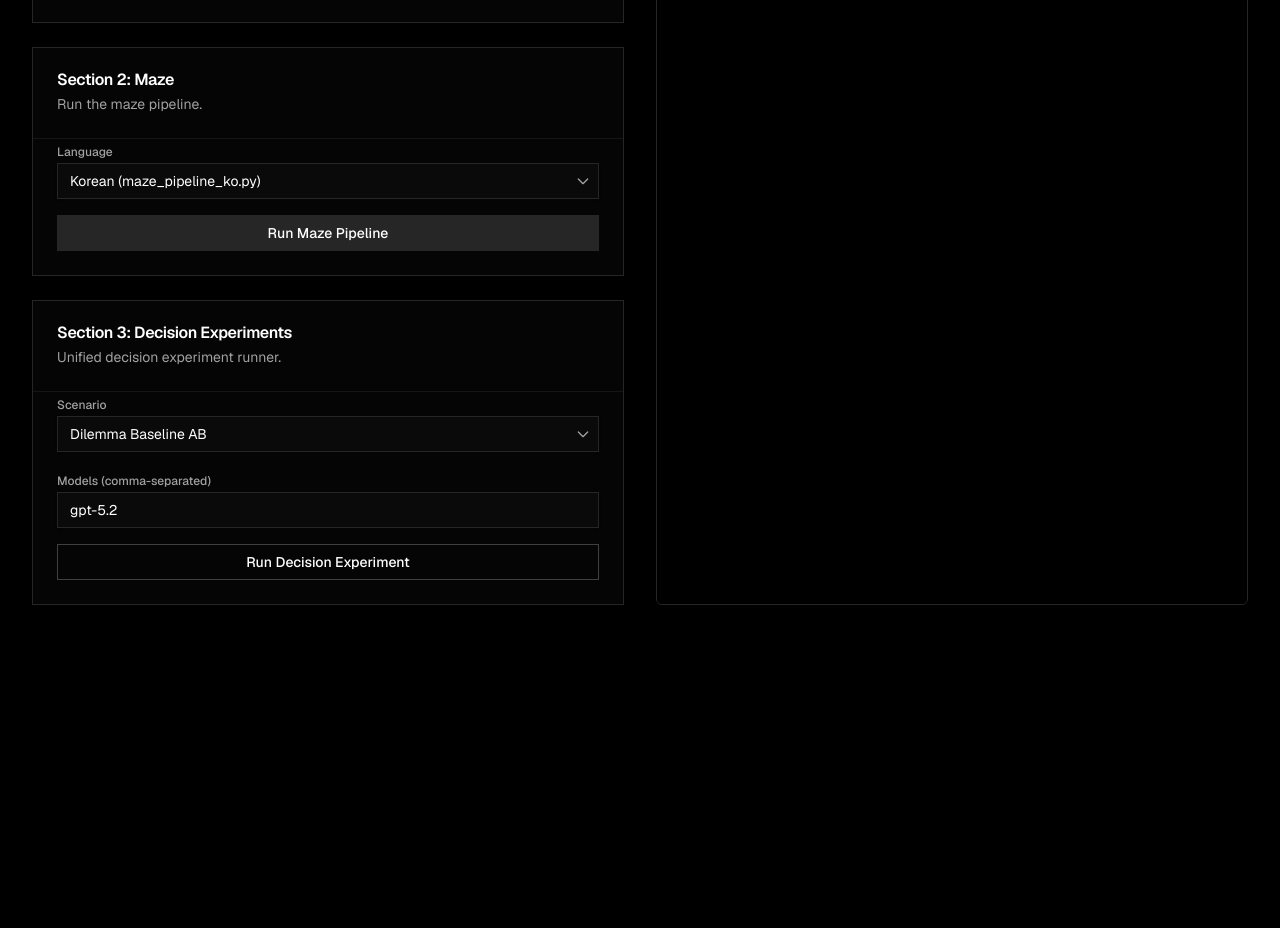
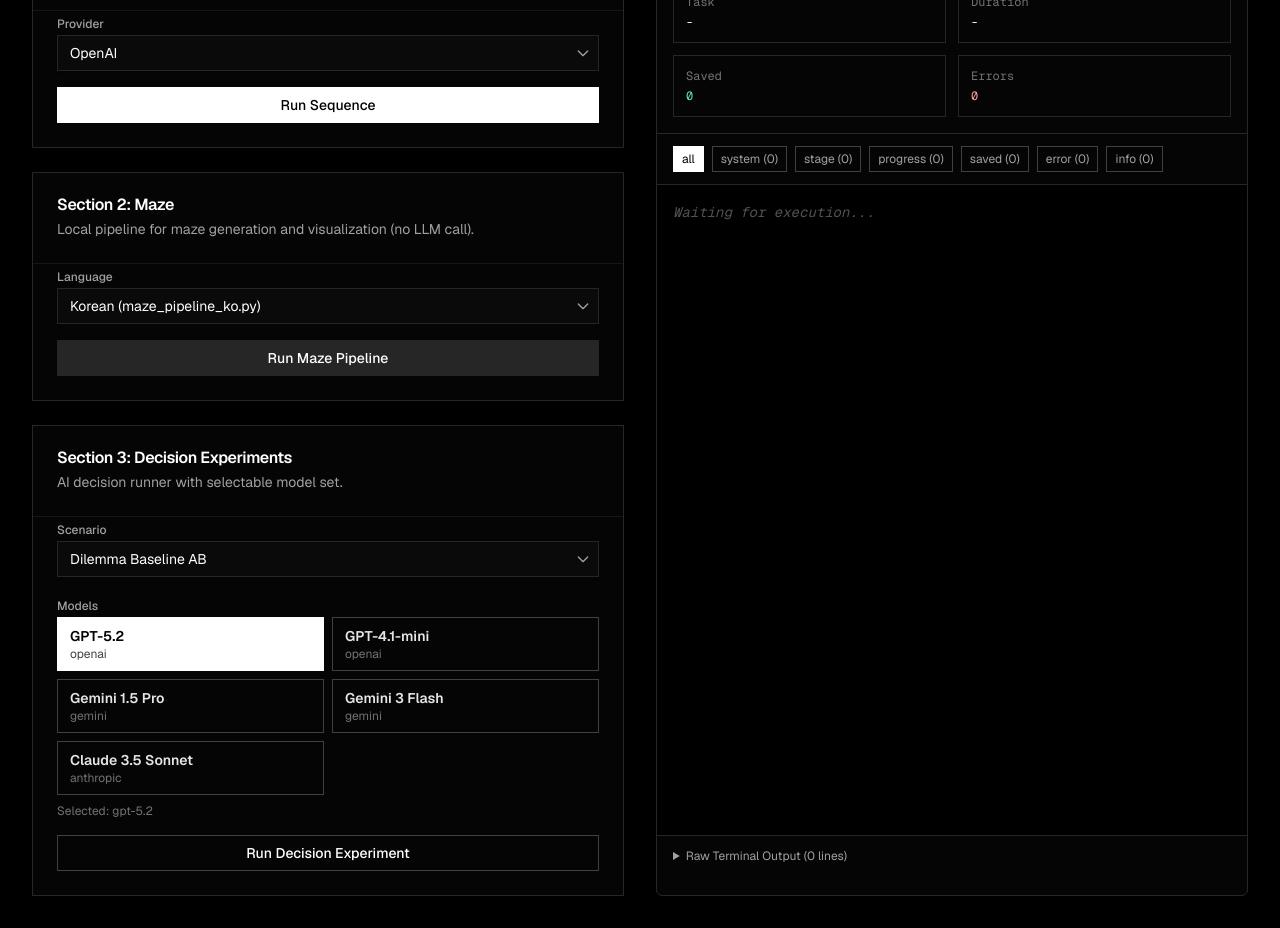
Before and after one commit to cmubig/safety-not-found-404, a Next.js app in the folder safety-not-found-404-codebase/apps/dashboard/: page /app in a window 1280 px wide. Shown: the part 420-1348 px from the top of the page. Before the commit the page ends 1057 px from the top, so only its background shows below. Built offline with nearby package versions, Linux system fonts and the light colour scheme.

Commit message:
feat: upgrade dashboard with structured run console and model selector

```diff
--- a/safety-not-found-404-codebase/apps/dashboard/src/app/app/page.tsx
+++ b/safety-not-found-404-codebase/apps/dashboard/src/app/app/page.tsx
@@ -1,6 +1,6 @@
 "use client";
 
-import { useState, useEffect } from "react";
+import { useEffect, useMemo, useRef, useState } from "react";
 import { Button } from "@/components/ui/Button";
 import { Card, CardContent, CardDescription, CardHeader, CardTitle } from "@/components/ui/Card";
 import { Input } from "@/components/ui/Input";
@@ -11,15 +11,87 @@ type RunTaskType = "sequence" | "maze" | "decision";
 
 type RunPayload = Record<string, string>;
 
+type FeedKind = "system" | "stage" | "progress" | "saved" | "error" | "info";
+
+type LogFeedItem = {
+  id: number;
+  kind: FeedKind;
+  text: string;
+};
+
+type DecisionModelOption = {
+  value: string;
+  label: string;
+  provider: "openai" | "gemini" | "anthropic";
+};
+
+const DECISION_MODEL_OPTIONS: DecisionModelOption[] = [
+  { value: "gpt-5.2", label: "GPT-5.2", provider: "openai" },
+  { value: "gpt-4.1-mini", label: "GPT-4.1-mini", provider: "openai" },
+  { value: "gemini-1.5-pro", label: "Gemini 1.5 Pro", provider: "gemini" },
+  { value: "gemini-3-flash-preview", label: "Gemini 3 Flash", provider: "gemini" },
+  { value: "claude-3-5-sonnet-20241022", label: "Claude 3.5 Sonnet", provider: "anthropic" },
+];
+
 function toErrorMessage(error: unknown): string {
   if (error instanceof Error) return error.message;
   return String(error);
 }
 
+function classifyLine(line: string): FeedKind {
+  const lowered = line.toLowerCase();
+
+  if (lowered.startsWith("[system error]") || lowered.includes("traceback") || lowered.includes(" failed")) {
+    return "error";
+  }
+  if (lowered.startsWith("[system]")) {
+    return "system";
+  }
+  if (lowered.includes("progress:")) {
+    return "progress";
+  }
+  if (lowered.startsWith("saved:") || lowered.includes(" saved:")) {
+    return "saved";
+  }
+  if (lowered.includes("단계") || lowered.startsWith("processing ") || lowered.startsWith("scenario:")) {
+    return "stage";
+  }
+
+  return "info";
+}
+
+const FEED_KIND_STYLE: Record<FeedKind, string> = {
+  system: "border-neutral-700 text-neutral-200",
+  stage: "border-sky-800 text-sky-300",
+  progress: "border-amber-700 text-amber-300",
+  saved: "border-emerald-800 text-emerald-300",
+  error: "border-red-800 text-red-300",
+  info: "border-neutral-800 text-neutral-400",
+};
+
 export default function Dashboard() {
   const [logs, setLogs] = useState<string>("");
   const [isRunning, setIsRunning] = useState(false);
   const [authStatus, setAuthStatus] = useState(false);
+  const [runType, setRunType] = useState<RunTaskType | null>(null);
+  const [runStartedAt, setRunStartedAt] = useState<number | null>(null);
+  const [runFinishedAt, setRunFinishedAt] = useState<number | null>(null);
+  const [feedItems, setFeedItems] = useState<LogFeedItem[]>([]);
+  const [feedFilter, setFeedFilter] = useState<FeedKind | "all">("all");
+
+  const lineBufferRef = useRef("");
+  const feedSequenceRef = useRef(0);
+
+  const [apiKeys, setApiKeys] = useState({
+    openai: "",
+    gemini: "",
+    anthropic: "",
+  });
+
+  const [seqProvider, setSeqProvider] = useState("openai");
+  const [mazeLang, setMazeLang] = useState("ko");
+  const [decScenario, setDecScenario] = useState("dilemma_baseline_ab");
+  const [decModels, setDecModels] = useState<string[]>(["gpt-5.2"]);
 
   useEffect(() => {
     const checkAuth = async () => {
@@ -48,33 +120,65 @@ export default function Dashboard() {
     }
   };
 
-  const [apiKeys, setApiKeys] = useState({
-    openai: "",
-    gemini: "",
-    anthropic: "",
-  });
+  const processChunk = (chunk: string) => {
+    setLogs((prev) => prev + chunk);
 
-  const [seqProvider, setSeqProvider] = useState("openai");
-  const [mazeLang, setMazeLang] = useState("ko");
-  const [decScenario, setDecScenario] = useState("dilemma_baseline_ab");
-  const [decModels, setDecModels] = useState("gpt-5.2");
+    const combined = lineBufferRef.current + chunk;
+    const lines = combined.split(/\r?\n/);
+    lineBufferRef.current = lines.pop() ?? "";
 
-  const appendLog = (text: string) => {
-    setLogs((prev) => prev + text);
+    const parsed: LogFeedItem[] = [];
+    for (const rawLine of lines) {
+      const text = rawLine.trim();
+      if (!text || /^=+$/.test(text)) continue;
+
+      parsed.push({
+        id: ++feedSequenceRef.current,
+        kind: classifyLine(text),
+        text,
+      });
+    }
+
+    if (parsed.length > 0) {
+      setFeedItems((prev) => [...prev, ...parsed].slice(-600));
+    }
+  };
+
+  const resetRunState = (type: RunTaskType) => {
+    setRunType(type);
+    setRunStartedAt(Date.now());
+    setRunFinishedAt(null);
+    setLogs("");
+    setFeedItems([]);
+    setFeedFilter("all");
+    lineBufferRef.current = "";
+    feedSequenceRef.current = 0;
+  };
+
+  const finishRun = () => {
+    if (lineBufferRef.current.trim()) {
+      processChunk("\n");
+    }
+    setRunFinishedAt(Date.now());
   };
 
   const handleRun = async (type: RunTaskType, payload: RunPayload) => {
     if (isRunning) return;
     setIsRunning(true);
-    setLogs("");
+    resetRunState(type);
 
     const tokens = loadTokens();
     const oauthToken = tokens?.access_token;
     const oauthAccountId = tokens?.account_id;
 
-    appendLog(`[SYSTEM] Initializing task: ${type}...\n`);
-    if (oauthToken && (seqProvider === "openai" || type === "decision" || type === "maze")) {
-       appendLog(`[SYSTEM] Using active ChatGPT OAuth Session (Account: ${oauthAccountId}). Bypassing api.openai.com.\n`);
+    processChunk(`[SYSTEM] Initializing task: ${type}...\n`);
+
+    const usingChatGptPath = Boolean(oauthToken) && (type === "decision" || (type === "sequence" && payload.provider === "openai"));
+
+    if (usingChatGptPath) {
+      processChunk(`[SYSTEM] ChatGPT OAuth active (Account: ${oauthAccountId}).\n`);
+    } else if (type === "maze") {
+      processChunk("[SYSTEM] Maze pipeline is local compute; no LLM provider call is required.\n");
     }
 
     try {
@@ -90,9 +194,16 @@ export default function Dashboard() {
         }),
       });
 
+      if (!response.ok) {
+        const bodyText = await response.text();
+        processChunk(`[SYSTEM ERROR] Request failed (${response.status}): ${bodyText}\n`);
+        finishRun();
+        return;
+      }
+
       if (!response.body) {
-        appendLog("[SYSTEM] Error: No response body.\n");
-        setIsRunning(false);
+        processChunk("[SYSTEM ERROR] No response body.\n");
+        finishRun();
         return;
       }
 
@@ -104,24 +215,66 @@ export default function Dashboard() {
         const { value, done: readerDone } = await reader.read();
         done = readerDone;
         if (value) {
-          const chunk = decoder.decode(value, { stream: true });
-          appendLog(chunk);
+          processChunk(decoder.decode(value, { stream: true }));
         }
       }
-      appendLog(`\n[SYSTEM] Task completed successfully.\n`);
+
+      processChunk("\n[SYSTEM] Task completed successfully.\n");
+      finishRun();
     } catch (error: unknown) {
-      appendLog(`\n[SYSTEM ERROR] ${toErrorMessage(error)}\n`);
+      processChunk(`\n[SYSTEM ERROR] ${toErrorMessage(error)}\n`);
+      finishRun();
     } finally {
       setIsRunning(false);
     }
   };
+
+  const toggleDecisionModel = (model: string) => {
+    setDecModels((prev) => {
+      if (prev.includes(model)) {
+        if (prev.length === 1) return prev;
+        return prev.filter((item) => item !== model);
+      }
+      return [...prev, model];
+    });
+  };
+
+  const feedStats = useMemo(() => {
+    return feedItems.reduce(
+      (acc, item) => {
+        acc.total += 1;
+        acc[item.kind] += 1;
+        return acc;
+      },
+      {
+        total: 0,
+        system: 0,
+        stage: 0,
+        progress: 0,
+        saved: 0,
+        error: 0,
+        info: 0,
+      }
+    );
+  }, [feedItems]);
+
+  const filteredFeed = useMemo(() => {
+    if (feedFilter === "all") return feedItems;
+    return feedItems.filter((item) => item.kind === feedFilter);
+  }, [feedFilter, feedItems]);
+
+  const runDurationText = useMemo(() => {
+    if (!runStartedAt) return "-";
+    if (!runFinishedAt) return isRunning ? "running" : "-";
+    return `${((runFinishedAt - runStartedAt) / 1000).toFixed(1)}s`;
+  }, [isRunning, runFinishedAt, runStartedAt]);
 
   return (
     <div className="min-h-screen p-8 max-w-7xl mx-auto space-y-8 font-sans">
       <header className="border-b border-neutral-800 pb-6 mb-8 flex flex-col md:flex-row md:items-center justify-between gap-4">
         <div>
           <h1 className="text-3xl font-bold tracking-tight text-white mb-2">Safety Not Found 404</h1>
-          <p className="text-neutral-400">Project Benchmark & Experiment Control Center</p>
+          <p className="text-neutral-400">Project Benchmark &amp; Experiment Control Center</p>
         </div>
         <div className="flex flex-col sm:flex-row gap-4">
           <Button
@@ -134,7 +287,9 @@ export default function Dashboard() {
                 <div className="w-2 h-2 rounded-full bg-[#10a37f]"></div>
                 ChatGPT Configured (Click to Logout)
               </span>
-            ) : "Connect ChatGPT (OAuth)"}
+            ) : (
+              "Connect ChatGPT (OAuth)"
+            )}
           </Button>
 
           <Input
@@ -142,7 +297,7 @@ export default function Dashboard() {
             placeholder="or OpenAI API Key"
             className="w-full sm:w-48"
             value={apiKeys.openai}
-            onChange={(e) => setApiKeys({...apiKeys, openai: e.target.value})}
+            onChange={(e) => setApiKeys({ ...apiKeys, openai: e.target.value })}
             disabled={authStatus}
           />
           <Input
@@ -150,20 +305,26 @@ export default function Dashboard() {
             placeholder="Gemini API Key"
             className="w-full sm:w-48"
             value={apiKeys.gemini}
-            onChange={(e) => setApiKeys({...apiKeys, gemini: e.target.value})}
+            onChange={(e) => setApiKeys({ ...apiKeys, gemini: e.target.value })}
           />
         </div>
       </header>
 
+      <Card>
+        <CardHeader>
+          <CardTitle>Execution Architecture</CardTitle>
+          <CardDescription>
+            Sequence and Decision sections call AI models. Maze section is local data generation/processing only.
+          </CardDescription>
+        </CardHeader>
+      </Card>
+
       <div className="grid grid-cols-1 lg:grid-cols-2 gap-8">
-
-        {/* Left Column - Controls */}
         <div className="space-y-6">
-
           <Card>
             <CardHeader>
               <CardTitle>Section 1: Sequence</CardTitle>
-              <CardDescription>Run baseline sequence experiments.</CardDescription>
+              <CardDescription>AI-driven sequence benchmark runner.</CardDescription>
             </CardHeader>
             <CardContent className="space-y-4">
               <div className="space-y-2">
@@ -173,11 +334,7 @@ export default function Dashboard() {
                   <option value="gemini">Gemini</option>
                 </Select>
               </div>
-              <Button
-                className="w-full"
-                disabled={isRunning}
-                onClick={() => handleRun("sequence", { provider: seqProvider })}
-              >
+              <Button className="w-full" disabled={isRunning} onClick={() => handleRun("sequence", { provider: seqProvider })}>
                 Run Sequence
               </Button>
             </CardContent>
@@ -186,7 +343,7 @@ export default function Dashboard() {
           <Card>
             <CardHeader>
               <CardTitle>Section 2: Maze</CardTitle>
-              <CardDescription>Run the maze pipeline.</CardDescription>
+              <CardDescription>Local pipeline for maze generation and visualization (no LLM call).</CardDescription>
             </CardHeader>
             <CardContent className="space-y-4">
               <div className="space-y-2">
@@ -210,7 +367,7 @@ export default function Dashboard() {
           <Card>
             <CardHeader>
               <CardTitle>Section 3: Decision Experiments</CardTitle>
-              <CardDescription>Unified decision experiment runner.</CardDescription>
+              <CardDescription>AI decision runner with selectable model set.</CardDescription>
             </CardHeader>
             <CardContent className="space-y-4">
               <div className="space-y-2">
@@ -222,41 +379,114 @@ export default function Dashboard() {
                   <option value="samarian_priming_time">Samarian Priming Time</option>
                 </Select>
               </div>
+
               <div className="space-y-2">
-                <label className="text-xs font-medium text-neutral-400">Models (comma-separated)</label>
-                <Input
-                  value={decModels}
-                  onChange={(e) => setDecModels(e.target.value)}
-                  placeholder="e.g. gpt-5.2,gemini-3-flash-preview"
-                />
+                <label className="text-xs font-medium text-neutral-400">Models</label>
+                <div className="grid grid-cols-1 sm:grid-cols-2 gap-2">
+                  {DECISION_MODEL_OPTIONS.map((option) => {
+                    const selected = decModels.includes(option.value);
+                    return (
+                      <button
+                        key={option.value}
+                        type="button"
+                        onClick={() => toggleDecisionModel(option.value)}
+                        className={`text-left px-3 py-2 border transition-colors ${
+                          selected
+                            ? "border-white bg-white text-black"
+                            : "border-neutral-700 bg-transparent text-neutral-200 hover:border-neutral-400"
+                        }`}
+                        disabled={isRunning}
+                      >
+                        <div className="text-sm font-semibold">{option.label}</div>
+                        <div className={`text-xs ${selected ? "text-neutral-700" : "text-neutral-500"}`}>{option.provider}</div>
+                      </button>
+                    );
+                  })}
+                </div>
+                <p className="text-xs text-neutral-500">Selected: {decModels.join(", ")}</p>
               </div>
+
               <Button
                 className="w-full"
                 variant="outline"
-                disabled={isRunning}
-                onClick={() => handleRun("decision", { scenario: decScenario, models: decModels })}
+                disabled={isRunning || decModels.length === 0}
+                onClick={() => handleRun("decision", { scenario: decScenario, models: decModels.join(",") })}
               >
                 Run Decision Experiment
               </Button>
             </CardContent>
           </Card>
-
         </div>
 
-        {/* Right Column - Logs terminal */}
         <div className="flex flex-col h-full bg-[#050505] border border-neutral-800 rounded-md overflow-hidden relative shadow-lg">
           <div className="bg-neutral-900 border-b border-neutral-800 px-4 py-3 flex items-center justify-between">
             <h3 className="text-sm font-semibold text-white flex items-center gap-2">
               <div className={`w-2 h-2 rounded-full ${isRunning ? "bg-white animate-pulse" : "bg-neutral-600"}`} />
-              Terminal Output
+              Execution Console
             </h3>
             <span className="text-xs text-neutral-500 font-mono">/api/run</span>
           </div>
-          <div className="p-4 flex-1 overflow-auto bg-[#000000] font-mono whitespace-pre-wrap text-sm text-neutral-300 leading-relaxed max-h-[800px]">
-            {logs || <span className="text-neutral-600 italic">Waiting for execution...</span>}
+
+          <div className="p-4 border-b border-neutral-800 grid grid-cols-2 gap-3 text-xs font-mono">
+            <div className="border border-neutral-800 p-3">
+              <div className="text-neutral-500">Task</div>
+              <div className="text-white mt-1">{runType ?? "-"}</div>
+            </div>
+            <div className="border border-neutral-800 p-3">
+              <div className="text-neutral-500">Duration</div>
+              <div className="text-white mt-1">{runDurationText}</div>
+            </div>
+            <div className="border border-neutral-800 p-3">
+              <div className="text-neutral-500">Saved</div>
+              <div className="text-emerald-300 mt-1">{feedStats.saved}</div>
+            </div>
+            <div className="border border-neutral-800 p-3">
+              <div className="text-neutral-500">Errors</div>
+              <div className="text-red-300 mt-1">{feedStats.error}</div>
+            </div>
           </div>
+
+          <div className="px-4 py-3 border-b border-neutral-800 flex flex-wrap gap-2">
+            {(["all", "system", "stage", "progress", "saved", "error", "info"] as const).map((kind) => (
+              <button
+                key={kind}
+                type="button"
+                onClick={() => setFeedFilter(kind)}
+                className={`px-2 py-1 text-xs border ${
+                  feedFilter === kind
+                    ? "border-white bg-white text-black"
+                    : "border-neutral-700 text-neutral-400 hover:border-neutral-500"
+                }`}
+              >
+                {kind === "all" ? "all" : `${kind} (${feedStats[kind]})`}
+              </button>
+            ))}
+          </div>
+
+          <div className="p-4 flex-1 overflow-auto bg-[#000000] font-mono whitespace-pre-wrap text-sm leading-relaxed max-h-[650px]">
+            {filteredFeed.length > 0 ? (
+              <div className="space-y-2">
+                {filteredFeed.map((item) => (
+                  <div key={item.id} className={`border-l-2 pl-3 py-1 ${FEED_KIND_STYLE[item.kind]}`}>
+                    <span className="uppercase text-[10px] tracking-wide">[{item.kind}] </span>
+                    <span>{item.text}</span>
+                  </div>
+                ))}
+              </div>
+            ) : (
+              <span className="text-neutral-600 italic">Waiting for execution...</span>
+            )}
+          </div>
+
+          <details className="border-t border-neutral-800">
+            <summary className="cursor-pointer select-none px-4 py-3 text-xs text-neutral-400 hover:text-white">
+              Raw Terminal Output ({feedStats.total} lines)
+            </summary>
+            <div className="px-4 pb-4 pt-1 bg-black">
+              <pre className="text-xs text-neutral-500 whitespace-pre-wrap">{logs || "(empty)"}</pre>
+            </div>
+          </details>
         </div>
-
       </div>
     </div>
   );
```
